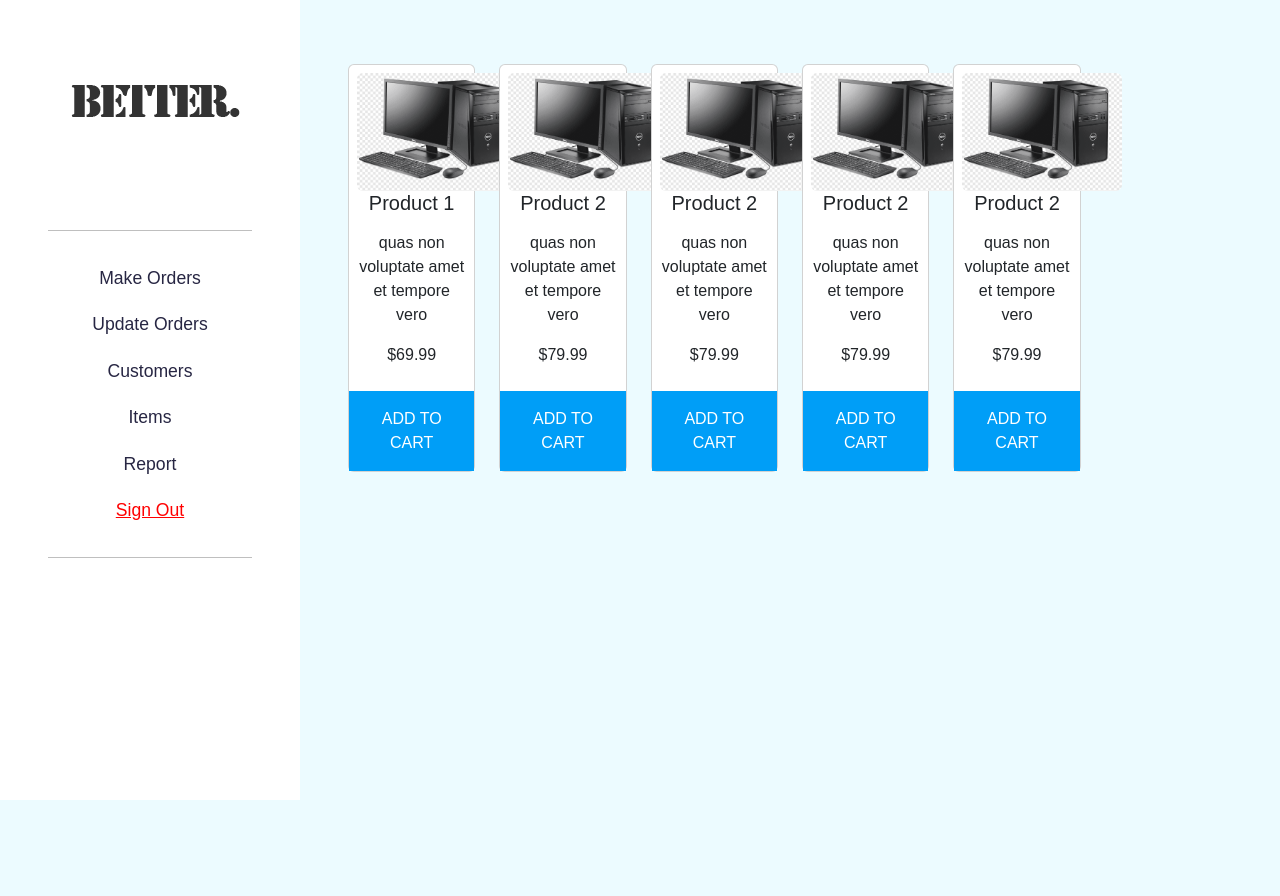
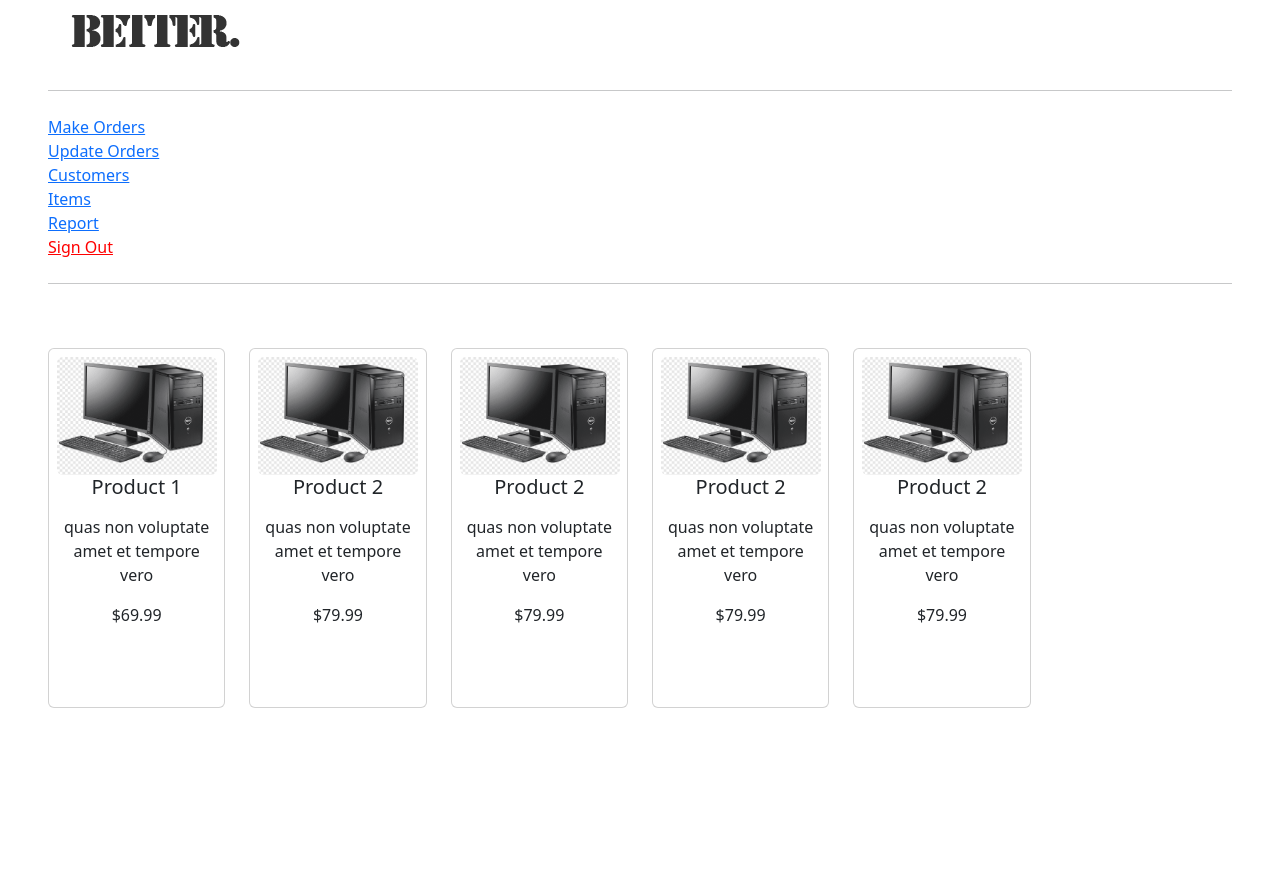
Before and after one commit to AGayMan69/4523mAssignment, a PHP site: page /order.html in a window 1280 px wide. After the commit the page ends 708 px from the top, so only its background shows below. Run offline with PHP 8.4, Linux system fonts and the light colour scheme.

Commit message:
Update 13-7-2022

```diff
--- a/css/style.css
+++ b/css/style.css
@@ -1,49 +1,55 @@
-body{
+/*body{*/
 
-    font-family:sans-serif;
+/*    font-family:sans-serif;*/
+/*}*/
+
+/*.container-all{*/
+/*    display: flex;*/
+/*    align-items: stretch;*/
+/*    background-color: #ecfbff;*/
+/*}*/
+
+/*#sidebar{*/
+/*    width: 100%;*/
+/*    height: 100vh;*/
+/*    background-color: white;*/
+/*    color: black;*/
+/*    transition: 1s;*/
+/*}*/
+
+/*#logoimg{*/
+/*    padding: 70px 0;*/
+
+/*}*/
+
+/*.list-unstyled{*/
+/*    text-align: center;*/
+/*}*/
+
+/*#sidebar ul li a{*/
+/*    padding: 10px;*/
+/*    font-size: 1.1em;*/
+/*    display: block;*/
+/*    text-decoration: none;*/
+/*    color: #272643;*/
+/*}*/
+
+/*.container-right{*/
+/*    width: 100%;*/
+/*    height: 100vh;   */
+/*}*/
+
+/*!* Card  *!*/
+/*.product1{*/
+/*    background-color:#009ef7;*/
+/*    color: white;*/
+/*}*/
+/*.product1:hover{*/
+/*    background-color:#1f78aa;*/
+/*}*/
+
+*{
+    margin: 0;
+    padding: 0;
+    box-sizing: border-box;
 }
-
-.container-all{
-    display: flex;
-    align-items: stretch;
-    background-color: #ecfbff;
-}
-
-#sidebar{
-    width: 100%;
-    height: 100vh;
-    background-color: white;
-    color: black;
-    transition: 1s;
-}
-
-#logoimg{
-    padding: 70px 0;
-
-}
-
-.list-unstyled{
-    text-align: center;
-}
-
-#sidebar ul li a{
-    padding: 10px;
-    font-size: 1.1em;
-    display: block;
-    text-decoration: none;
-    color: #272643;
-}
-
-.container-right{
-    width: 100%;
-    height: 100vh;
-}
-
-/* Card  */
-.product1{
-    background-color:#009ef7;
-    color: white;
-}
-.product1:hover{
-    background-color:#1f78aa;
-}
```
Also changed, not shown: images/products/1.png (added), images/products/2.png (added), images/products/3.png (added), images/products/4.png (added).
